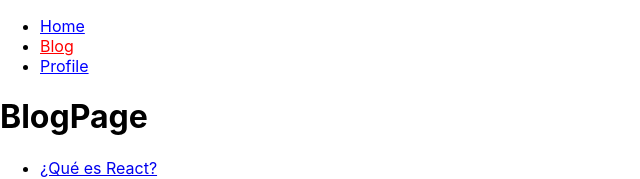
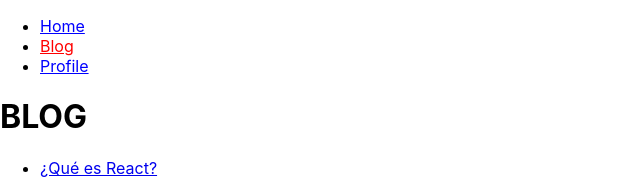
Before and after one commit to SkivaDev/curso-react-router, a React (Create React App) app: page /#/blog in a window 1280 px wide. Shown: the top 179 px of the page, without its empty margins (0-640 px from the left). Built offline with nearby package versions, Linux system fonts and the light colour scheme.

Commit message:
Outlet from react-router-dom has been added

```diff
--- a/src/App.js
+++ b/src/App.js
@@ -13,8 +13,9 @@
 
         <Routes>
           <Route path="/" element={<HomePage />} />
-          <Route path="/blog" element={<BlogPage />} />
-          <Route path="/blog/:slug" element={<BlogPost />} />
+          <Route path="/blog" element={<BlogPage />} >
+            <Route path=":slug" element={<BlogPost />} />
+          </Route>
           <Route path="/profile" element={<ProfilePage />} />
           <Route path="*" element={<p>Not found 404</p>} />
         </Routes>
--- a/src/BlogPage.jsx
+++ b/src/BlogPage.jsx
@@ -1,12 +1,11 @@
 import React from 'react'
-import { Link } from 'react-router-dom'
+import { Link, Outlet } from 'react-router-dom'
 import { blogdata } from './blogdata'
-
 function BlogPage() {
   return (
     <>
-      <h1>BlogPage</h1>
-
+      <h1>BLOG</h1>
+      <Outlet />
       <ul>
         {blogdata.map(post => (
           <BlogLink key={post.slug} post={post} />
```
